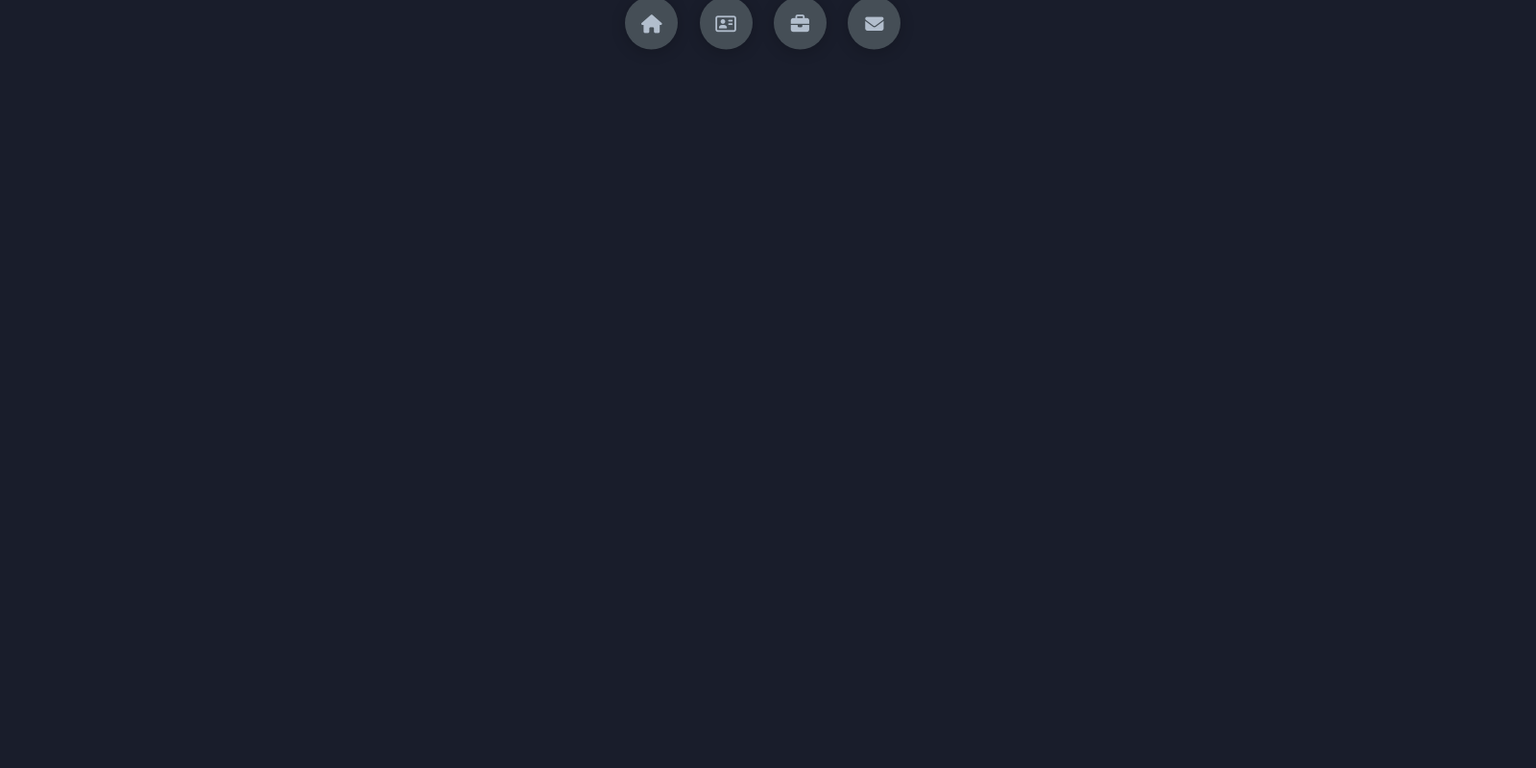
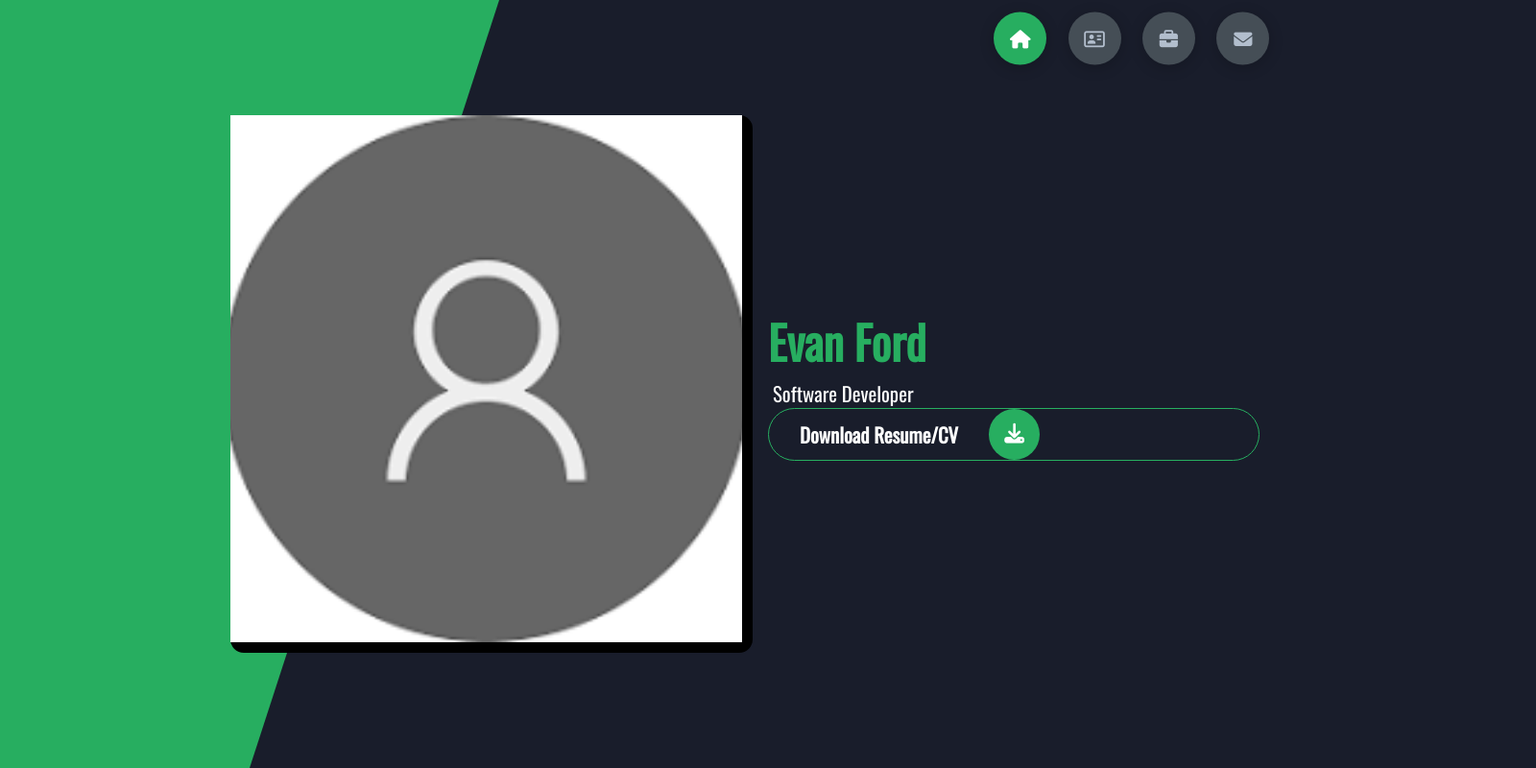
Before and after one commit to Evford2/personal_website, a plain HTML site: page index.html in a window 1280 px wide. Shown: the whole page at 96% size, 1600 px wide, since content can reach past the window. Drawn offline with nearby package versions, Linux system fonts and the light colour scheme.

Commit message:
added stuff

```diff
--- /dev/null
+++ b/app.js
@@ -0,0 +1,38 @@
+const sections = document.querySelectorAll('.section');
+const sectbtns = document.querySelectorAll('.controls');
+const sectbtn = document.querySelectorAll('.control');
+const allSections = document.querySelectorAll('.main-content')[0];
+
+function PageTransitions(){
+    //Button click active class
+    for(let i = 0; i < sectbtn.length; i++){
+        sectbtn[i].addEventListener('click', function(){
+            let currentBtn = document.querySelectorAll('.active-btn');
+            currentBtn[0].className = currentBtn[0].className.replace('active-btn', '');
+            this.className += ' active-btn';
+        })
+    }
+
+    //sections active class
+    allSections.addEventListener('click',(e) =>{
+        console.log(e.target);
+        const id = e.target.dataset.id;
+        if(id){
+            //remove active tag from other buttons
+            sectbtns.forEach((btn) =>{
+                btn.classList.remove('active')
+            })
+            e.target.classList.add('active')
+
+            //hide other sections
+            sections.forEach((section) =>{
+                section.classList.remove('active')
+            })
+
+            const element = document.getElementById(id);
+            element.classList.add('active');
+        }
+    })
+}
+
+PageTransitions();
--- a/index.html
+++ b/index.html
@@ -12,33 +12,58 @@
     <link rel="stylesheet" href="https://cdnjs.cloudflare.com/ajax/libs/font-awesome/6.4.0/css/all.min.css" integrity="sha512-iecdLmaskl7CVkqkXNQ/ZH/XLlvWZOJyj7Yy7tcenmpD1ypASozpmT/E0iPtmFIB46ZmdtAc9eNBvH0H/ZpiBw==" crossorigin="anonymous" referrerpolicy="no-referrer" />
 </head>
 <body class="main-content">
-    <header class="section sec1 header active">
+    <header class="section sec1 header active" id="home">
+        <div class="header-content">
+            <div class="left-header">
+                <div class="h-shape"></div>
+                <div class="image">
+                    <img src="img.png" alt="">
+                </div>
+            </div>
+            <div class="right-header">
+                <h1 class="name">
+                    <span>Evan Ford</span>
+                </h1>
+                <p>
+                    Software Developer
+                </p>
+                <div class="btn-con">
+                    <a href="" class="main-btn">
+                        <span class="btn-text">Download Resume/CV</span>
+                        <span class="btn-icon">
+                            <i class="fas fa-download"></i>
+                        </span>
+                    </a>
+                </div>
 
-
+            </div>
+        </div>
     </header>
     <main>
-        <section class="section sec2 about"></section>
-        <section class="section sec3 portfolio"></section>
-        <section class="section sec4 contact"></section>
+        <section class="section sec2 about" id="about"></section>
+        <section class="section sec3 portfolio" id="portfolio"></section>
+        <section class="section sec4 contact" id="contact"></section>
     </main>
 
     <div class="controls">
-        <div class="control control-1 active-btn">
-            <i class="fa-solid fa-house"></i>
+        <div class="control control-1 active-btn" data-id="home">
+            <i class="fa-solid fa-house" data-id="home"></i>
         </div>
 
         <div class="control control-2 " data-id="about">
-            <i class="fa-regular fa-address-card"></i>
+            <i class="fa-regular fa-address-card" data-id="about"></i>
         </div>
 
         <div class="control control-3 " data-id="portfolio">
-            <i class="fa-solid fa-briefcase"></i>
+            <i class="fa-solid fa-briefcase" data-id="portfolio"></i>
         </div>
 
         <div class="control control-4 " data-id="contact">
-            <i class="fa-solid fa-envelope"></i>
+            <i class="fa-solid fa-envelope" data-id="contact"></i>
         </div>
     </div>
 
+    <script src="app.js"> </script>
+
 </body>
 </html>
--- a/styles/styles.scss
+++ b/styles/styles.scss
@@ -17,13 +17,13 @@
     --color-grey-4: #454e56;
     --color-grey-5: #2a2e35;
     --color-grey-6: #12181b;
-    -br-sm-2: 14px;
+    --br-sm-2: 14px;
     --box-shadow-1: 0 3px 15px rgba(0,0,0,.2);
 }
 body{
     background-color: var(--color-primary);
     font-family: 'Oswald', sans-serif;
-    font-size: 1.1rem;
+    font-size: 1.3rem;
     color: var(--color-white);
     transition: all .4s ease-in-out
 }
@@ -35,9 +35,101 @@ a{
 }
 
 header{
-    height: 100vh;
+    min-height: 100vh;
     color: var(--color-white);
     overflow: hidden;
+    padding: 0 !important;
+}
+.header{
+    height: 100vh;
+    width: 200vh;
+    padding: 20%;
+    left: 5%;
+    top: 50%;
+    align-items: center;
+    justify-content: center;
+}
+.header-content{
+    display: grid;
+    grid-template-columns: repeat(2, 1fr);
+    height: 100%;
+    .left-header{
+        display: flex;
+        align-items: center;
+        position: relative;
+        .h-shape{
+            transition: all .4s ease-in-out;
+            width: 65%;
+            height: 100%;
+            background-color: var(--color-secondary);
+            position: absolute;
+            left: 0;
+            top: 0;
+            z-index: -1;
+            clip-path: polygon(0 0, 100% 0, 50% 100%, 0% 100%);
+
+        }
+        .image{
+            border-radius: var(--br-sm-2);
+            height: 70%;
+            width: 68%;
+            margin-left: 15rem;
+            background-color: var(--color-black);
+            transition: all .4s ease-in-out;
+            img{
+                width: 98%;
+                height: 98%;
+                object-fit: cover;
+                transition: all .4s ease-in-out;
+                filter: grayscale(100%);
+                &:hover{
+                filter: grayscale(0);
+                }
+            }
+
+
+        }
+    }
+    .right-header{
+        display: flex;
+        flex-direction: column;
+        justify-content: center;
+        padding-right: 18rem;
+        .name{
+            font-size: 3rem;
+            span{
+                color: var(--color-secondary);
+            }
+        }
+        p{
+            margin: .2rem 0 0 5px;
+        }
+
+    }
+}
+.main-btn{
+    border-radius: 30px;
+    color: inherit;
+    font-weight: 600;
+    position: relative;
+    border: 1px solid var(--color-secondary);
+    display: flex;
+    align-self: flex-start;
+    display: flex;
+    align-items: center;
+    overflow: hidden;
+    .btn-text{
+        padding: 0 2rem;
+    }
+    .btn-icon{
+        background-color: var(--color-secondary);
+        display: flex;
+        align-items: center;
+        justify-content: center;
+        border-radius: 50%;
+        padding: 1rem;
+    }
+
 }
 section{
     min-height: 100vh;
@@ -56,34 +148,58 @@ section{
 .sec1{
     display: none;
     transform: translateY(0) scale(1);
+
 }
 
 .sec2{
     display: none;
     transform: translateY(0) scale(1);
+
 }
 
 .sec3{
     display: none;
     transform: translateY(0) scale(1);
+
 }
 
 .sec4{
     display: none;
     transform: translateY(0) scale(1);
+
+}
+
+.active{
+    display: block;
+    animation: scaleAnim 1s ease-in-out;
+    @keyframes scaleAnim {
+        0%{
+            transform: translateY(-100%) scale(0);
+        }
+        100%{
+            transform: translateY(0) scaleY(1);
+        }
+    }
 }
 
 
 .controls{
     position: fixed;
     z-index: 10;
-    top: 3%;
-    left: 50%;
+    top: 5%;
+    left: 80%;
     display: flex;
     flex-direction: row;
     align-items: center;
     justify-content: center;
     transform: translateY(-50%);
+    .active-btn{
+        background-color: var(--color-secondary) !important;
+        transition: all .4s ease-in-out;
+        i{
+            color: var(--color-white) !important;
+        }
+    }
     .control{
         padding: 1rem;
         cursor: pointer;
```
Also changed, not shown: img.png (added), styles/styles.css, 1 other file.
